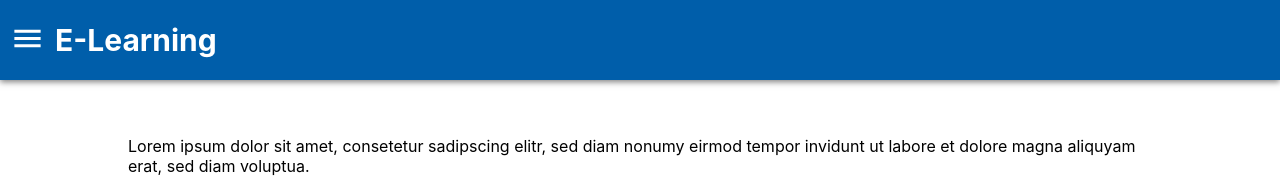
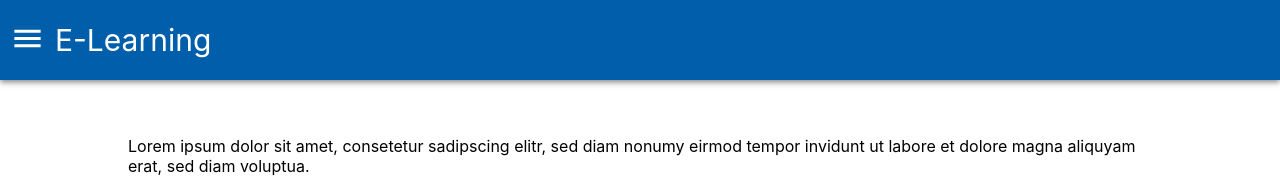
Before and after one commit to PhysikOnline/elearning_new_frontend, a React (Create React App) app: page / in a window 1280 px wide. Shown: the top 178 px of the page. Built offline with nearby package versions, Linux system fonts and the light colour scheme; no server answers.

Commit message:
added E-Learning as "/"

```diff
--- a/src/Toolbar/Toolbar.css
+++ b/src/Toolbar/Toolbar.css
@@ -15,7 +15,9 @@
   .Toolbar {
     height: 80px;
   }
-  .Toolbar h1 {
+  .Toolbar a {
+    color: white;
+    text-decoration: none;
     font-size: 30px;
   }
   .Toolbar .IconMenu {
@@ -29,7 +31,9 @@
   .Toolbar {
     height: 50px;
   }
-  .Toolbar h1 {
+  .Toolbar a {
+    color: white;
+    text-decoration: none;
     font-size: 20px;
   }
   .Toolbar .IconMenu {
--- a/src/Toolbar/Toolbar.js
+++ b/src/Toolbar/Toolbar.js
@@ -30,7 +30,7 @@ function Toolbar(props) {
         <IconMenu />
       </div>
       {/* write in our app name :)  */}
-      <h1>E-Learning</h1>
+      <a href="/">E-Learning</a>
     </div>
   );
 }
```
